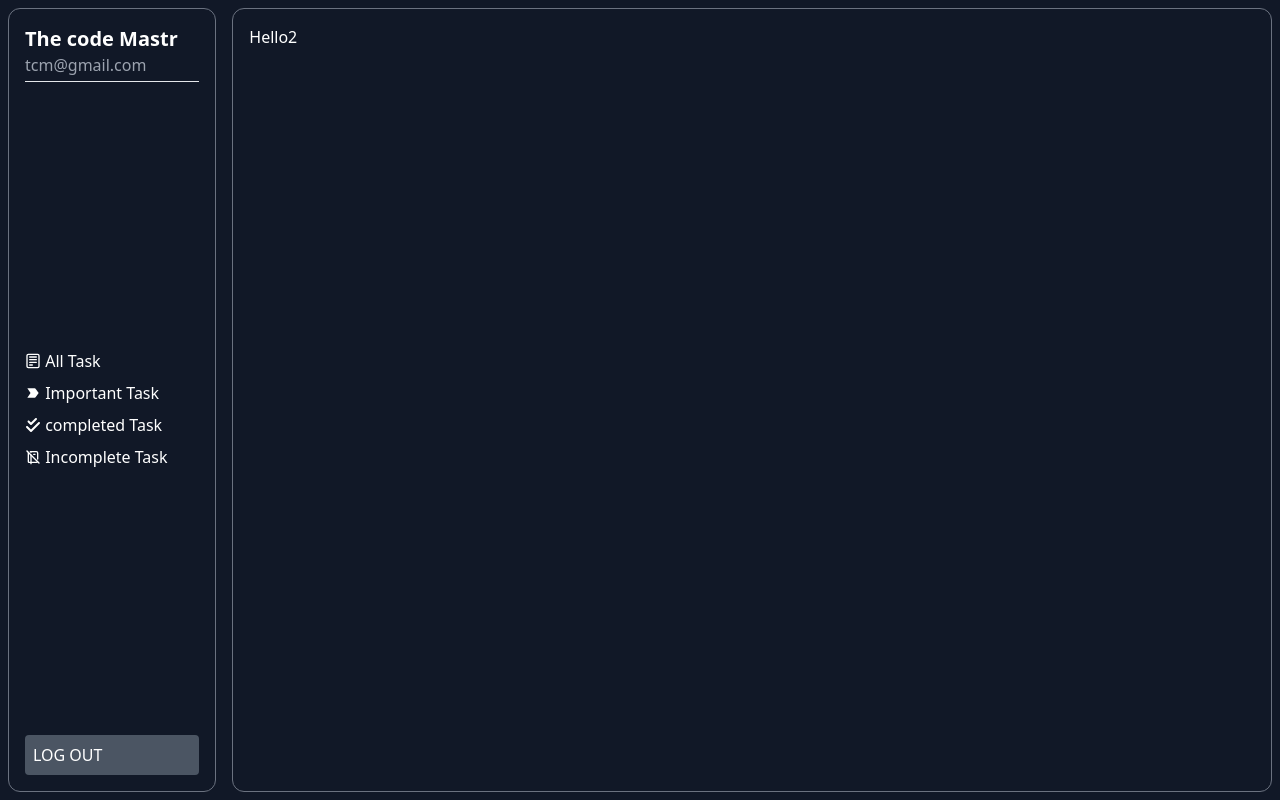
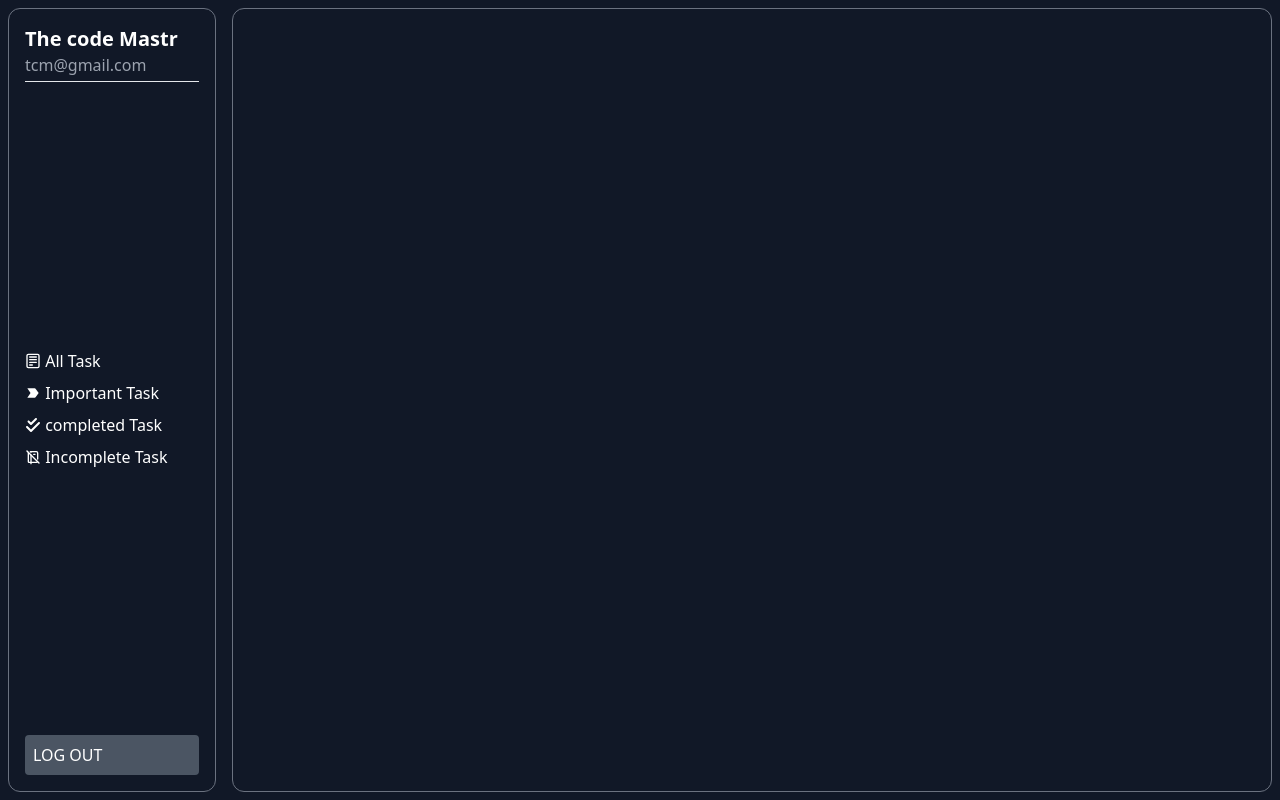
Before and after one commit to Ranjan-coder/TASK_MANAGEMENT, a React (Create React App) app in the folder frontend/: page / in a window 1280 px wide. Built offline with nearby package versions, Linux system fonts and the light colour scheme.

Commit message:
Update Home.jsx

```diff
--- a/frontend/src/Home.jsx
+++ b/frontend/src/Home.jsx
@@ -1,11 +1,12 @@
 import React from 'react'
 import SideBar from './components/Home/SideBar'
+import {Outlet} from 'react-router-dom'
 
 const Home = () => {
   return (
     <div className='flex h-[98vh] gap-4'>
     <div className='w-1/6 border border-gray-500 rounded-xl p-4 flex flex-col justify-between'><SideBar/></div>
-    <div className='w-5/6 border border-gray-500 rounded-xl p-4'>Hello2</div>
+    <div className='w-5/6 border border-gray-500 rounded-xl p-4'><Outlet/></div>
     </div>
   )
 }
```
